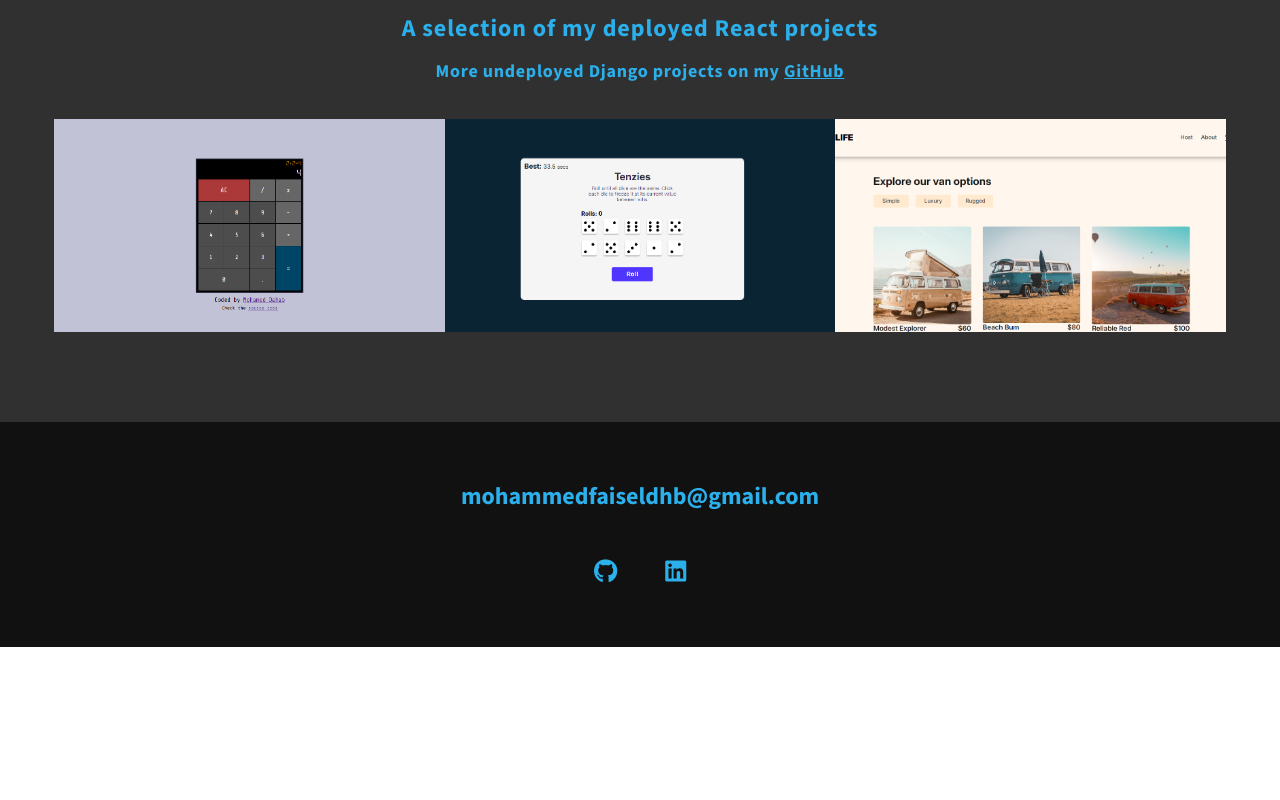
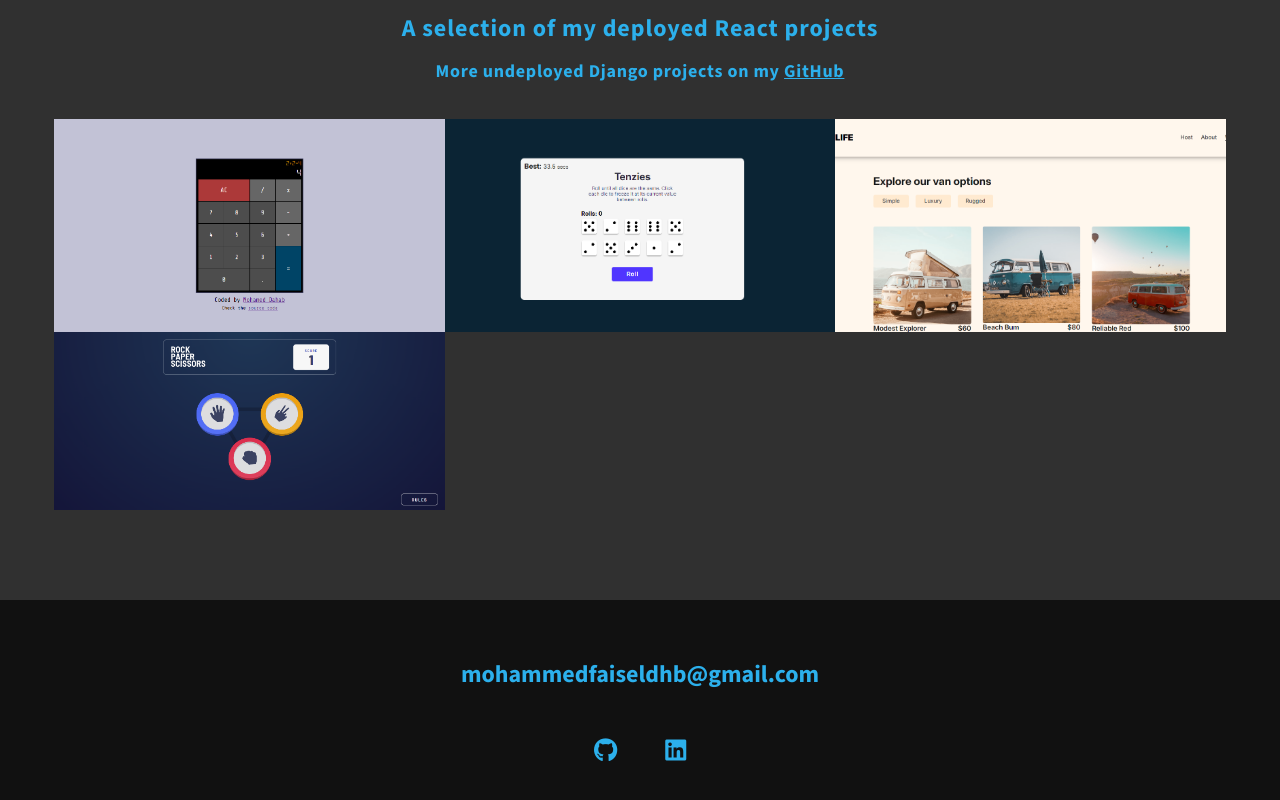
Before and after one commit to MohamDah/Portfolio-react, a React (Vite) app: page / in a window 1280 px wide. Shown: the part 1900-2700 px from the top of the page. Before the commit the page ends 2547 px from the top, so only its background shows below. Built offline with nearby package versions, Linux system fonts and the light colour scheme.

Commit message:
added new project

```diff
--- a/src/projects.js
+++ b/src/projects.js
@@ -1,6 +1,7 @@
 import calc from "./images/calculator.png"
 import tenzies from "./images/tenzies.png"
 import vans from "./images/vans.png"
+import rockPaperScissors from "./images/rock-paper-scissors.png"
 
 const projects = [
     {
@@ -24,6 +25,13 @@ const projects = [
         url: "https://mohamdah-vanlife.netlify.app/",
         description: ""
     },
+    {
+        id: 4,
+        name: "Rock Paper Scissors",
+        image: rockPaperScissors,
+        url: "https://mohamdah-rock-paper-scissors.netlify.app/",
+        description: ""
+    },
 
 ]
 
```
Also changed, not shown: src/images/rock-paper-scissors.png (added).
